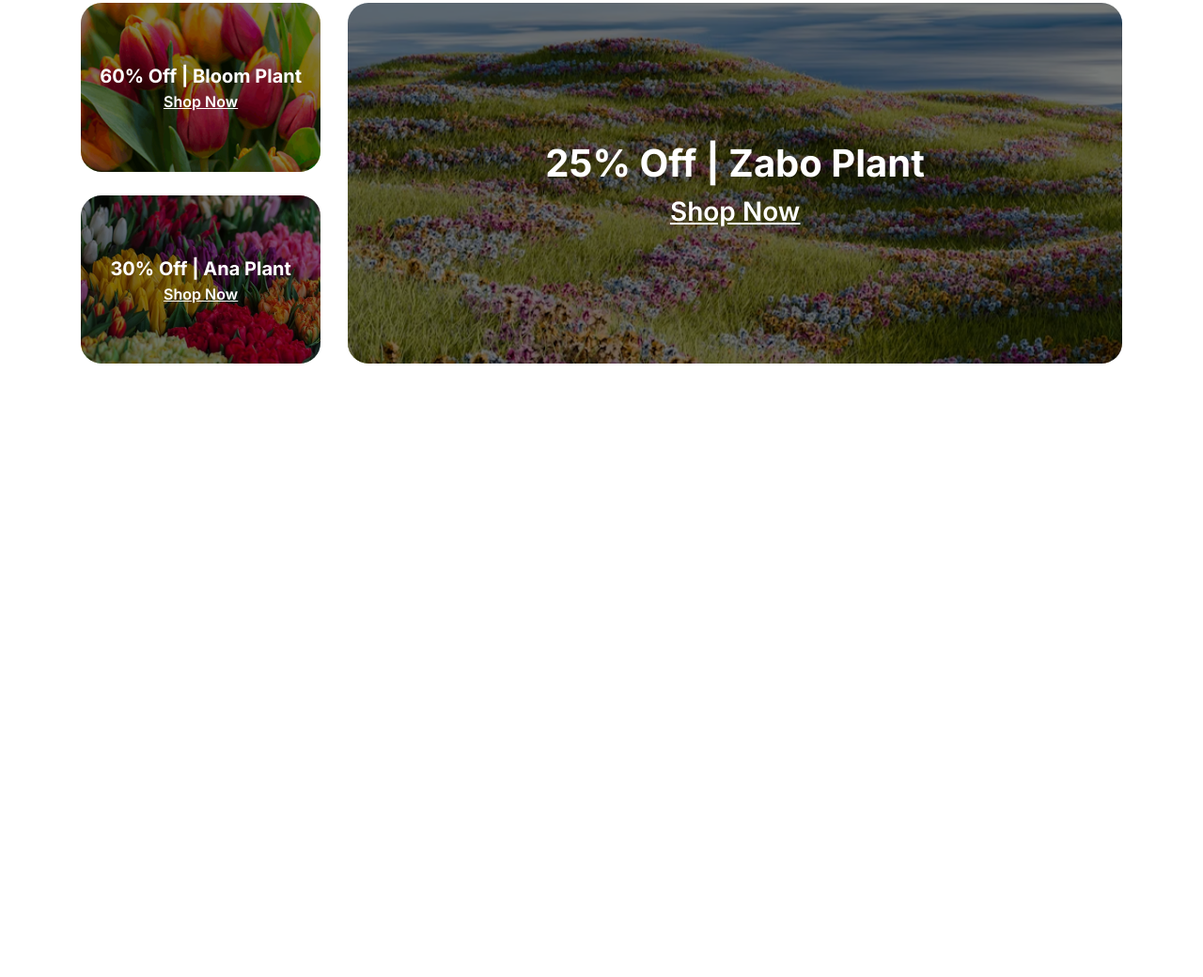
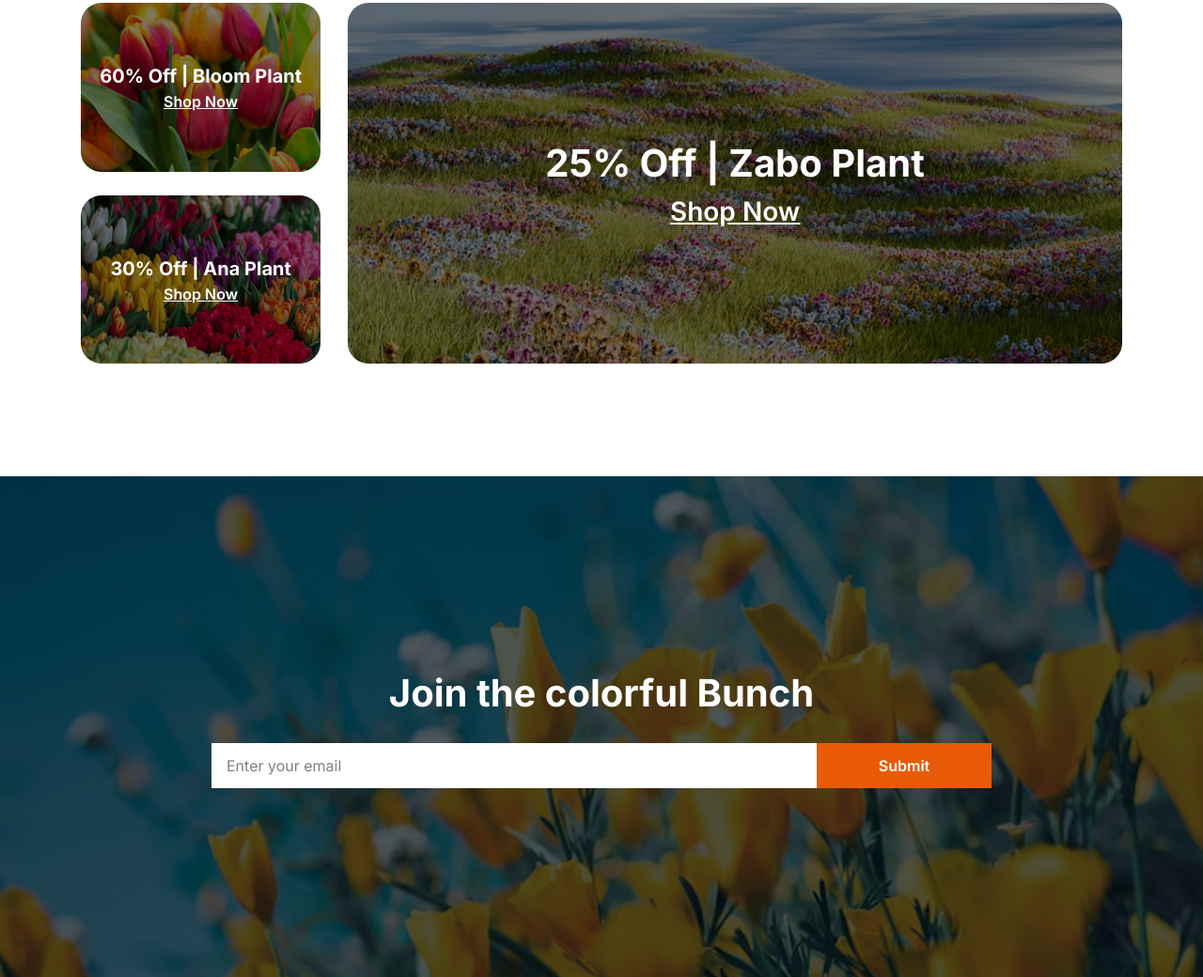
Before and after one commit to ahsanhabib72829/ahsanhabib, a website: page index.html in a window 1280 px wide. Shown: the part 2600-3640 px from the top of the page at 94% size. Before the commit the page ends 2987 px from the top, so only its background shows below. Drawn offline with Linux system fonts and the light colour scheme.

Commit message:
footer added input and buttoun

```diff
--- a/index.html
+++ b/index.html
@@ -201,7 +201,8 @@
              relative before:absolute before:inset-0 before:bg-[rgba(0,0,0,0.5)] h-64 lg:h-96">
                     <div class="flex flex-col items-center justify-center h-full relative z-10">
                         <h1 class="font-bold text-[20px] lg:text-[40px] text-white">25% Off | Zabo Plant</h1>
-                        <h4 class="font-semibold text-[16px] lg:text-[28px] text-white underline"><a href="#">Shop Now</a></h4>
+                        <h4 class="font-semibold text-[16px] lg:text-[28px] text-white underline"><a href="#">Shop
+                                Now</a></h4>
                     </div>
                 </div>
 
@@ -212,9 +213,24 @@
     </main>
 
     <footer>
+        <div class="mt-[120px] bg-[url(../assets/news-letter-bg.png)]
+             col-span-full lg:col-span-3
+              overflow-hidden bg-center bg-cover w-full object-cover bg-no-repeat
+             relative before:absolute before:inset-0 before:bg-[rgba(0,0,0,0.5)] h-[276px] lg:h-[533px]">
+            <div class="flex flex-col items-center justify-center h-full relative z-10">
+                <h1 class="font-bold text-[20px] lg:text-[40px] text-white">Join the colorful Bunch</h1>
+                <form action="#" class="flex flex-row mt-[23px]">
+                    <input type="text" placeholder="Enter your email"
+                        class="w-[218px] lg:w-[644px] h-12 px-4 bg-white focus:outline-none   " />
+                    <button type="submit"
+                        class="w-[103px] lg:w-[186px] h-12 px-4 lg:px-6 bg-[#E95A08] text-white font-semibold text-[16px] hover:bg-blue-700">
+                        Submit
+                    </button>
+                </form>
 
-
- </footer>
+            </div>
+        </div>
+    </footer>
 
 </body>
 
```
Also changed, not shown: dist/output.css, src/output.css.
